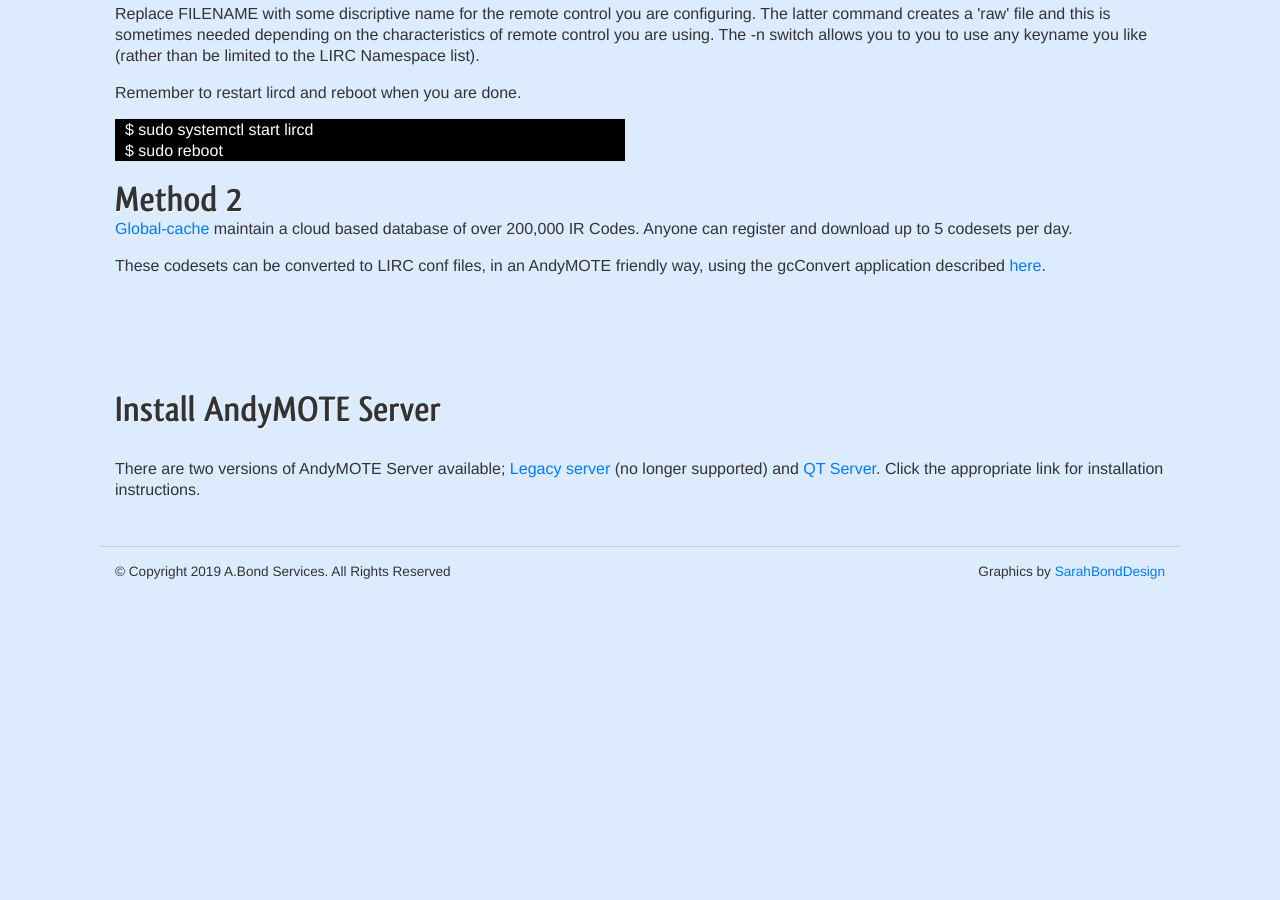
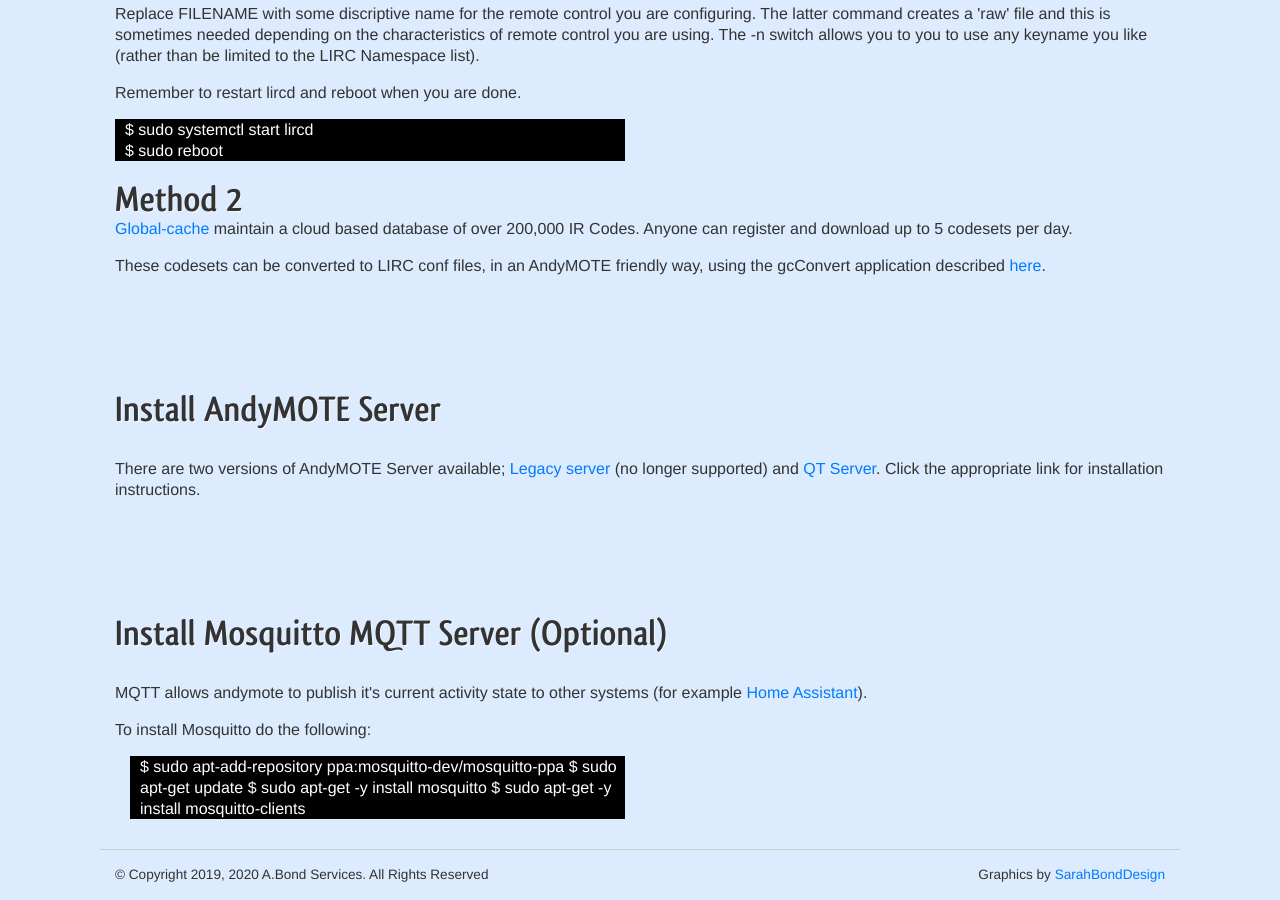
Before and after one commit to OrangeReaper/andymote-cms, a Jekyll site: the page built from server.html, in a window 1280 px wide and 900 px high, scrolled down 7070 px. Built offline with Jekyll 4.4.1, drawn with Linux system fonts in a browser that asks for light colours; before the commit the page ends 7667 px from its top, so only the background shows below that.

Commit message:
MQTT Function

```diff
--- a/_data/navigation.yml
+++ b/_data/navigation.yml
@@ -50,6 +50,8 @@
         link: "keyseq.html"
       - article: "Create Key Icons"
         link: "createicon.html"
+    - subtitle: "MQTT Support"
+      link: mqtt.html
 
 - name: Key Guide
   link: keyguide.html
--- a/_includes/footer.html
+++ b/_includes/footer.html
@@ -4,7 +4,7 @@
   <div class="row">
     <div class="col-lg-7">
       <!-- COPYRIGHT -->
-      <div class="float-left">&copy; Copyright 2019 A.Bond Services. All Rights Reserved</div>
+      <div class="float-left">&copy; Copyright 2019, 2020 A.Bond Services. All Rights Reserved</div>
     </div>
     <div class="col-lg-5">
       <!-- CREDITS -->
--- /dev/null
+++ b/_includes/mqtt_server_install.html
@@ -0,0 +1,17 @@
+   <div class="container">
+     <div class="row">
+	   <div class="col-lg-12">
+         <h2 class="page-title">Install Mosquitto MQTT Server (Optional)</h2>
+         <p>MQTT allows andymote to publish it's current activity state to other systems (for example <a href="https://www.home-assistant.io">Home Assistant</a>). </p>
+		 <p>To install Mosquitto do the following:</p>
+		 <div class="col-lg-6">
+			 <div class="row-fluid" id="codeblock">
+			   $ sudo apt-add-repository ppa:mosquitto-dev/mosquitto-ppa
+			   $ sudo apt-get update
+			   $ sudo apt-get -y install mosquitto
+			   $ sudo apt-get -y install mosquitto-clients
+			 </div>
+		</div>
+       </div>
+     </div>
+   </div>
--- a/createicon.html
+++ b/createicon.html
@@ -5,8 +5,8 @@
     <div class="container content">
       {% assign prev_page = "Key Sequences" %}
       {% assign prev_href = "keyseq.html" %}
-      {% assign next_page = null %}
-      {% assign next_href = null %}
+      {% assign next_page = "MQTT Support" %}
+      {% assign next_href = "mqtt.html" %}
       {% include usergnav.html %}
 
       <div class="row">
--- a/server.html
+++ b/server.html
@@ -197,3 +197,6 @@
 
    <!-- Install AndyMOTE Server -->
     {% include server_install.html %}
+
+	<!-- Install Mosquitto MQTT Server -->
+    {% include mqtt_server_install.html %}
```
Also changed, not shown: index.html (+15 -8 lines), mqtt.html (added, +20 -0 lines).
